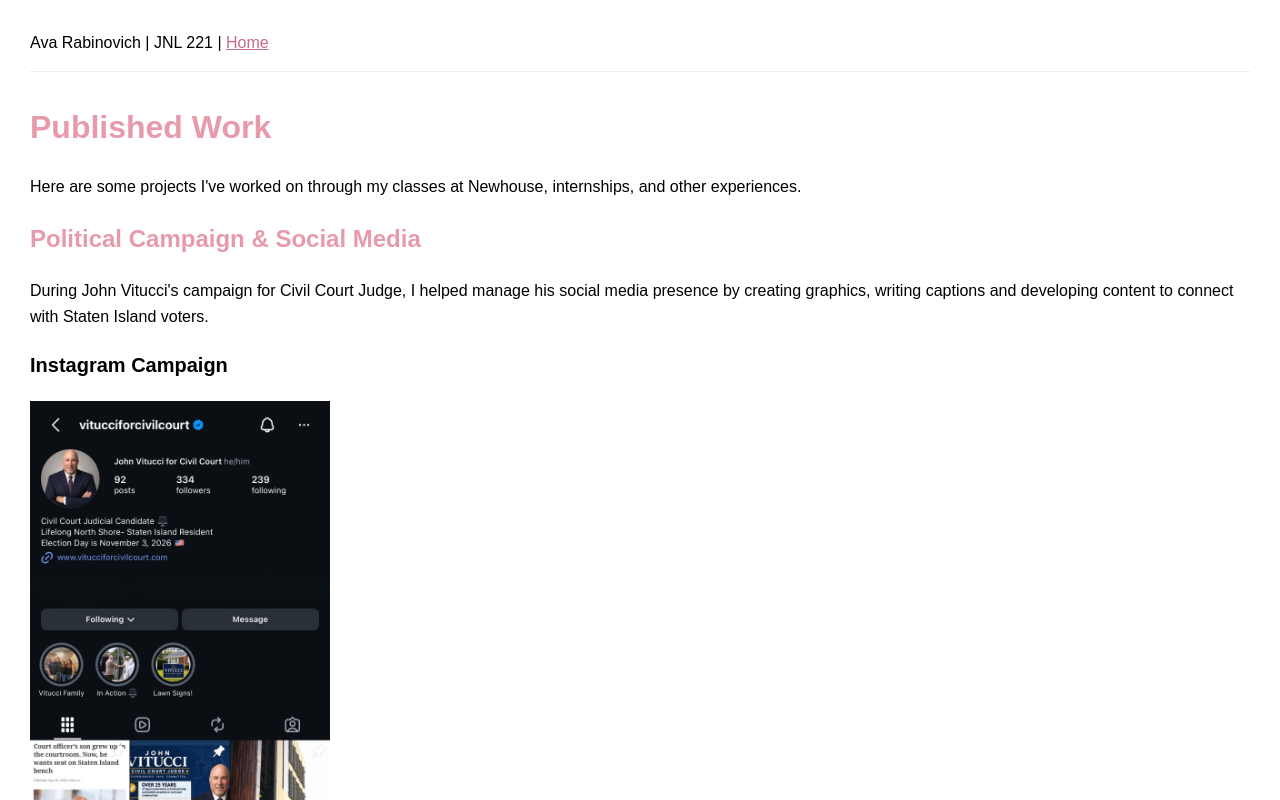
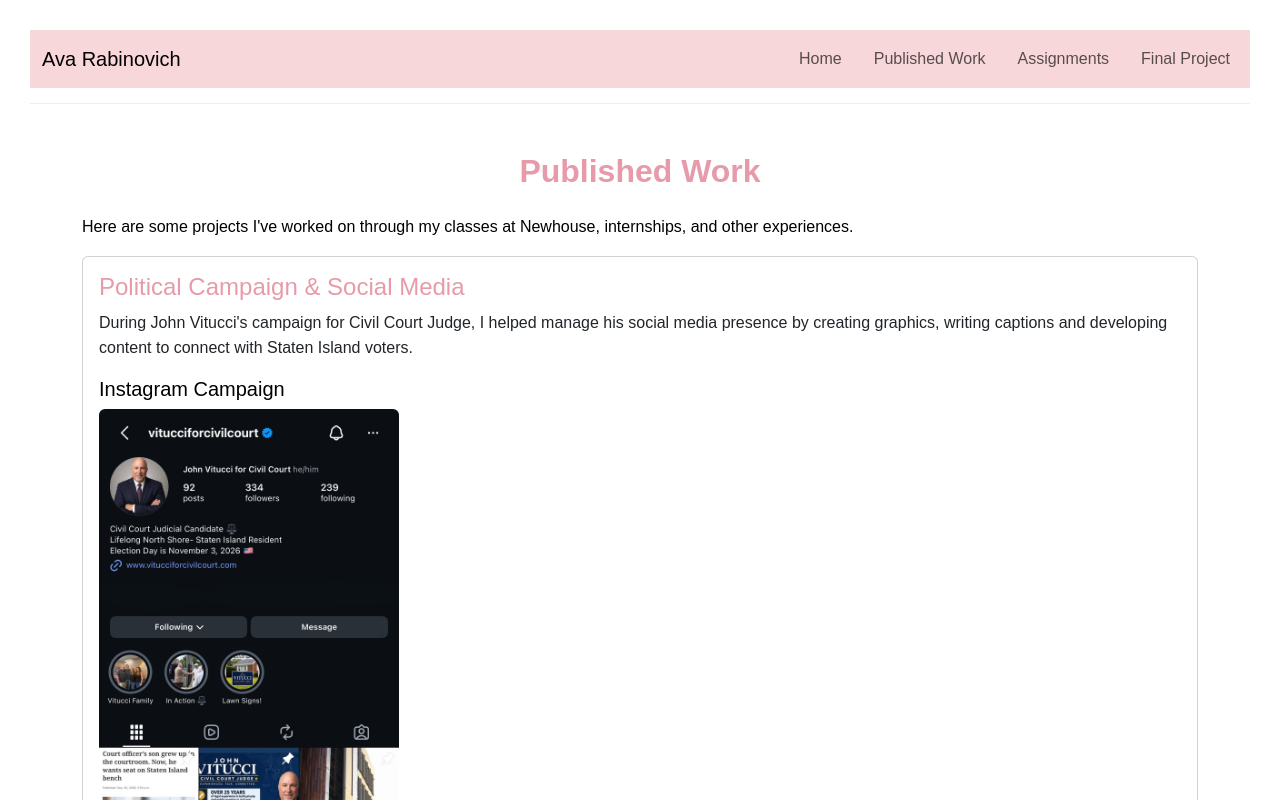
Before and after one commit to avarabinovich/avarabinovich.github.io, a plain HTML site: page work/index.html in a window 1280 px wide. Shown: the top 800 px of the page. Drawn offline with nearby package versions, Linux system fonts and the light colour scheme.

Commit message:
Update Published Work page with Bootstrap styling

```diff
--- a/work/index.html
+++ b/work/index.html
@@ -3,21 +3,35 @@
 <head>
 
   <title>Ava Rabinovich Github Page</title>
-
+    <link rel="preconnect" href="https://fonts.googleapis.com">
+  <link rel="preconnect" href="https://fonts.gstatic.com" crossorigin>
+  <link href="https://fonts.googleapis.com/css2?family=Poppins:wght@400;600;700&display=swap" rel="stylesheet">
+<link href="https://cdn.jsdelivr.net/npm/bootstrap@5.3.3/dist/css/bootstrap.min.css" rel="stylesheet">
   <link rel="stylesheet" href="../style.css">
 
 </head>
 
   <body>
 <header>
-  Ava Rabinovich | JNL 221 |
-  <a href="../index.html">Home</a>
+  <nav class="navbar navbar-expand-lg" style="background-color: #f8d7da;">
+    <div class="container-fluid">
+      <a class="navbar-brand" href="../index.html">Ava Rabinovich</a>
+
+      <div class="navbar-nav flex-row flex-wrap gap-3">
+        <a class="nav-link" href="../index.html">Home</a>
+        <a class="nav-link" href="../work/index.html">Published Work</a>
+        <a class="nav-link" href="../assignments/index.html">Assignments</a>
+        <a class="nav-link" href="../final/index.html">Final Project</a>
+      </div>
+    </div>
+  </nav>
 </header>
-
- <h1>Published Work</h1>
+   <main class="container my-5">
+ <h1 class="text-center mb-4">Published Work</h1>
 
 <p>Here are some projects I've worked on through my classes at Newhouse, internships, and other experiences.</p>
-
+<div class="card mb-4">
+  <div class="card-body">
 <h2>Political Campaign & Social Media</h2>
 
 <p>
@@ -28,29 +42,34 @@ to connect with Staten Island voters.
 </p>
 
 <h3>Instagram Campaign</h3>
+
 <img src="campaign-feed.jpeg"
      alt="John Vitucci campaign Instagram feed"
-     width="300">
+     width="300" class="img-fluid rounded">
 
 <h3>Campaign Graphic</h3>
+
 <img src="campaign-graphic.jpeg"
      alt="Election Day graphic for John Vitucci's campaign"
-     width="300">
-
+    width="300" class="img-fluid rounded">
+  </div>
+</div>
+<div class="card mb-4">
+  <div class="card-body">
 <h2>Broadcast Journalism</h2>
 <p>Here is a newscast I worked on for my BDJ 312 class at Syracuse University.</p>
 
 <h3>BDJ 312 Newscast</h3>
 
 <audio controls>
- <source src="BDJ 312_2 1200 Newscast_01.mp3" type="audio/mpeg">
+  <source src="newscast.mp3" type="audio/mpeg">
   Your browser does not support audio playback.
 </audio>
 
+  </div>
+</div>
 
-    <ul>
-    </ul>
-
+    </main>
   </body>
 
   </html>
```
